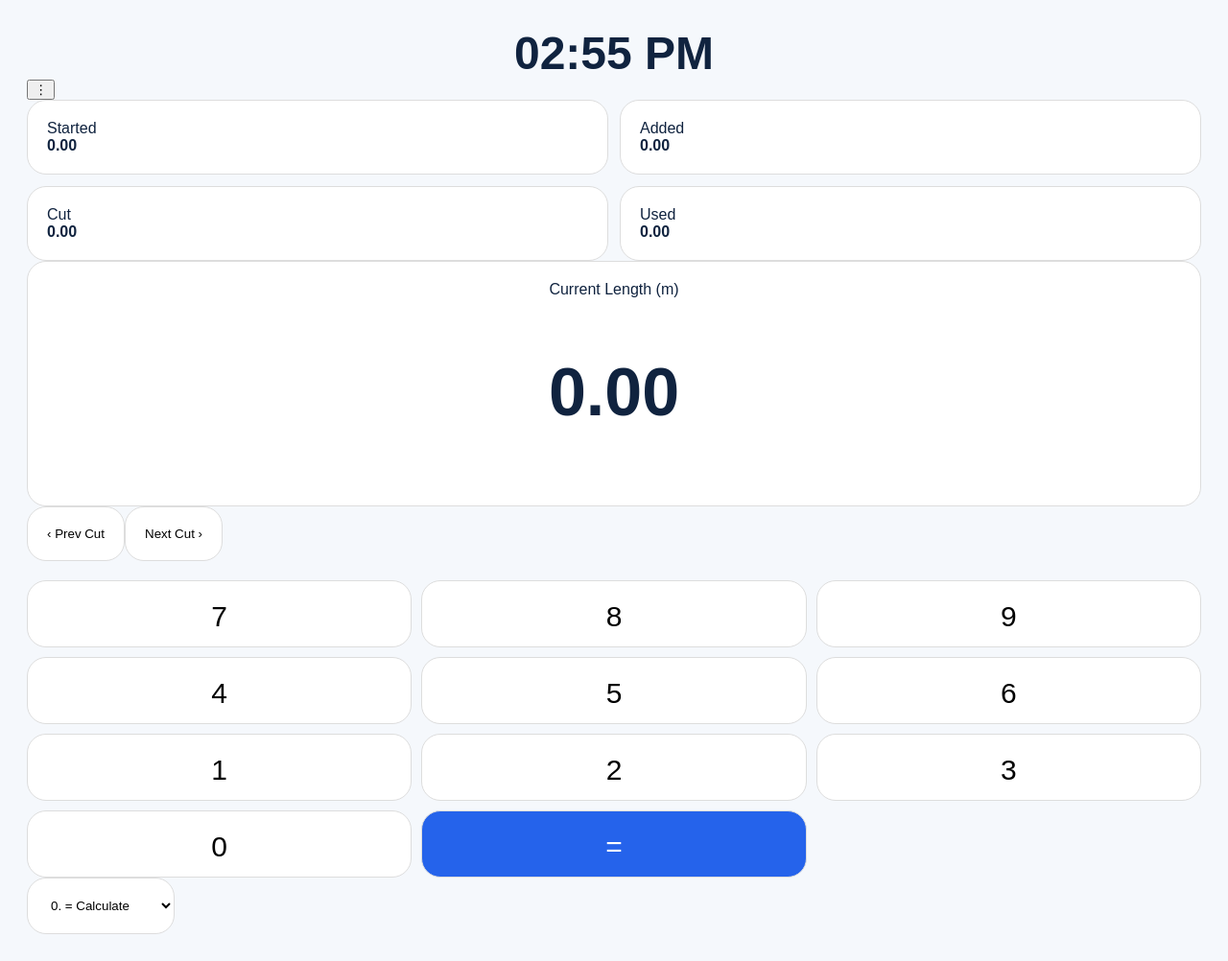
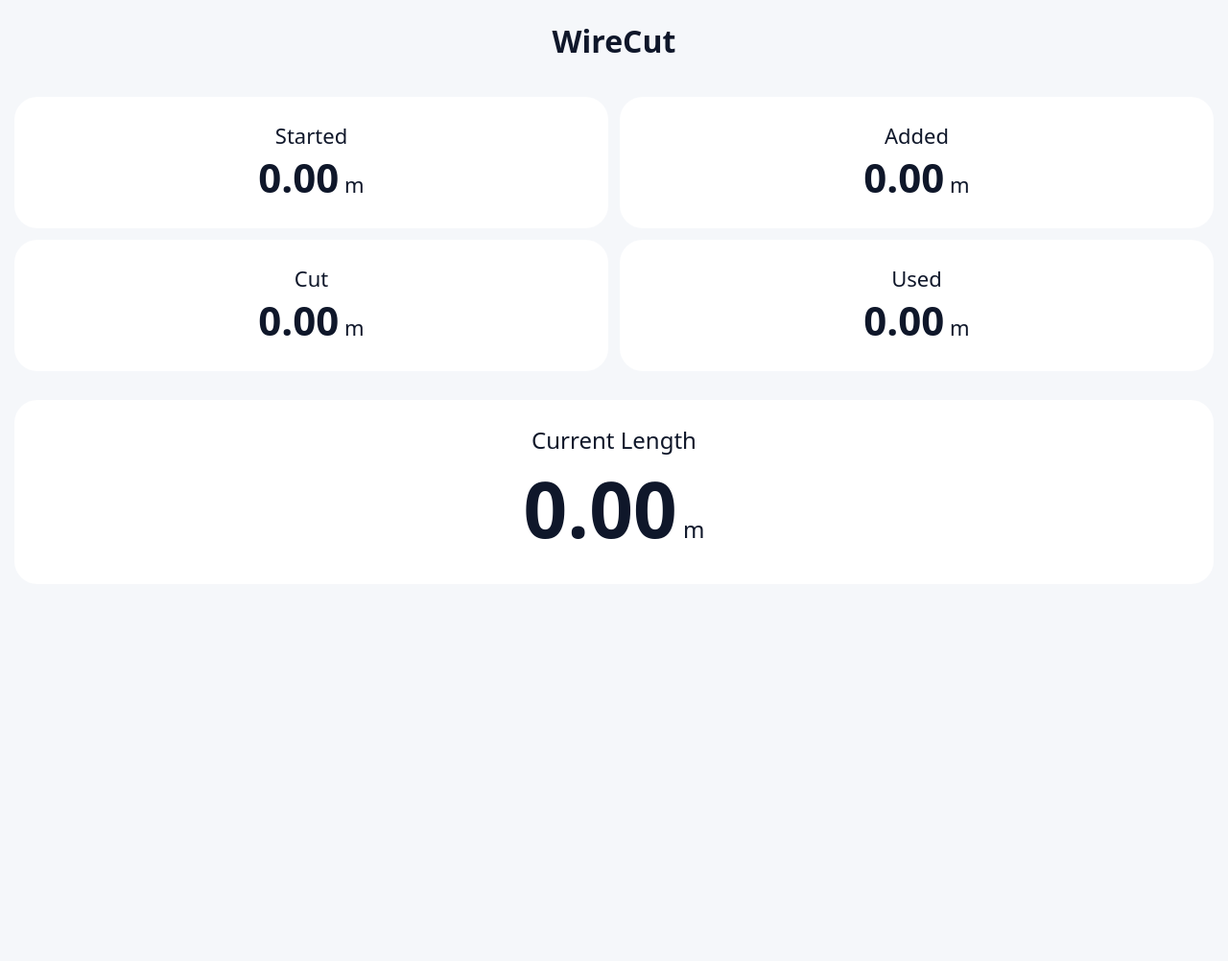
Before and after one commit to jasondabang/WireCut, a website built with Vite: page index.html in a window 1280 px wide. Shown: the whole page at 96% size. After the commit the page ends 800 px from the top, so only its background shows below. Built offline with nearby package versions, Linux system fonts and the light colour scheme; files whose address does not match are found by name.

Commit message:
Add files via upload

```diff
--- a/app.js
+++ b/app.js
@@ -1 +1 @@
-setInterval(()=>clock.textContent=new Date().toLocaleTimeString([], {hour:'2-digit',minute:'2-digit',hour12:true}),1000);
+let state={started:0,added:0,cut:0,used:0,length:0};let active='started';function selectCard(x){active=x}function key(x){if(x==='=')return calculate();state[active]=Number(String(state[active])+x);render()}function calculate(){state.used=state.cut;state.length=state.started+state.added-state.used;localStorage.setItem('wirecut',JSON.stringify(state));render()}function render(){for(let k in state){let e=document.getElementById(k==='length'?'length':k);if(e)e.textContent=state[k].toFixed?state[k].toFixed(2):state[k]}}let old=localStorage.getItem('wirecut');if(old)state=JSON.parse(old);render();
--- a/index.html
+++ b/index.html
@@ -1,37 +1 @@
-<!doctype html>
-<html>
-<head>
-<meta charset="UTF-8">
-<meta name="viewport" content="width=device-width,initial-scale=1">
-<title>WireCut</title>
-<link rel="stylesheet" href="style.css">
-</head>
-<body>
-<header><div id="clock">00:00</div><button>⋮</button></header>
-<section class="cards">
-<div>Started<br><b id="started">0.00</b></div>
-<div>Added<br><b id="added">0.00</b></div>
-<div>Cut<br><b id="cut">0.00</b></div>
-<div>Used<br><b id="used">0.00</b></div>
-</section>
-<section class="current">Current Length (m)<h1 id="current">0.00</h1></section>
-<div class="nav"><button>‹ Prev Cut</button><button>Next Cut ›</button></div>
-<div class="keys">
-<button>7</button><button>8</button><button>9</button>
-<button>4</button><button>5</button><button>6</button>
-<button>1</button><button>2</button><button>3</button>
-<button>0</button><button id="equal">=</button>
-</div>
-<select>
-<option>0. = Calculate</option>
-<option>1. Addition</option>
-<option>2. Subtraction</option>
-<option>3. Multiplication</option>
-<option>4. Division</option>
-</select>
-<script src="database.js"></script>
-<script src="backup.js"></script>
-<script src="sync.js"></script>
-<script src="app.js"></script>
-</body>
-</html>
+<!DOCTYPE html><html><head><meta name="viewport" content="width=device-width,initial-scale=1"><title>WireCut</title><link rel="stylesheet" href="style.css"></head><body><div id="app"><h1>WireCut</h1><div id="clock"></div><div class="cards"><div class="card">Started<br><b id="started">0</b> m</div><div class="card">Added<br><b id="added">0</b> m</div><div class="card">Cut<br><b id="cut">0</b> m</div><div class="card">Used<br><b id="used">0</b> m</div></div><div class="current">Current Length<br><strong id="length">0.00</strong> m</div><div id="pad"></div></div><script src="app.js"></script></body></html>
--- a/style.css
+++ b/style.css
@@ -1,7 +1 @@
-body{font-family:Arial;background:#f5f8fc;color:#10233f;padding:20px}
-#clock{text-align:center;font-size:48px;font-weight:900}
-.cards{display:grid;grid-template-columns:1fr 1fr;gap:12px}
-.cards div,.current,.keys button,.nav button,select{background:white;border-radius:20px;padding:20px;border:1px solid #ddd}
-.current{text-align:center}.current h1{font-size:70px}
-.keys{display:grid;grid-template-columns:repeat(3,1fr);gap:10px;margin-top:20px}
-.keys button{height:70px;font-size:30px}#equal{background:#2563eb;color:white}
+body{margin:0;background:#f5f7fa;color:#0f172a;font-family:system-ui;text-align:center}.cards{display:grid;grid-template-columns:1fr 1fr;gap:12px;padding:15px}.card,.current{background:white;border-radius:24px;padding:25px;font-size:22px}.card b{font-size:42px}.current{margin:15px;font-size:24px}.current strong{font-size:80px}.key{width:30%;height:70px;margin:5px;font-size:32px;border:0;border-radius:18px}
--- /dev/null
+++ b/sw.js
@@ -0,0 +1 @@
+self.addEventListener('install',e=>self.skipWaiting());self.addEventListener('fetch',e=>{});
```
Also changed, not shown: manifest.json.
